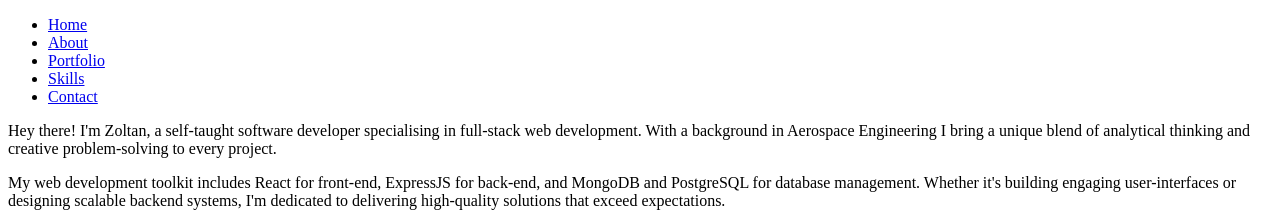
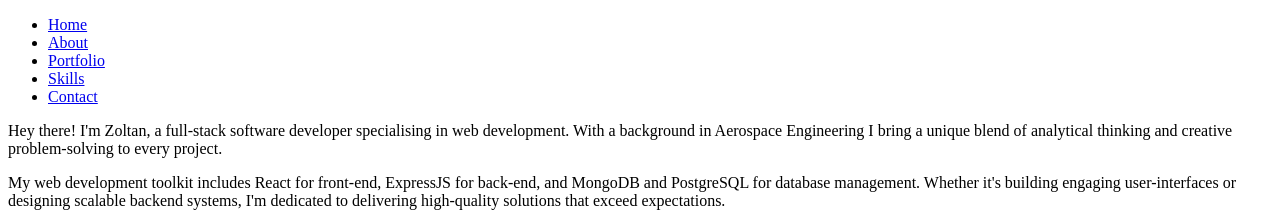
Before and after one commit to zoltan-antal/portfolio-website, a React (Vite) app: page / in a window 1280 px wide. Shown: the top 212 px of the page. Built offline with nearby package versions, Linux system fonts and the light colour scheme.

Commit message:
Amend introduction on Home page

```diff
--- a/src/Home.jsx
+++ b/src/Home.jsx
@@ -4,10 +4,10 @@ const Home = () => {
   return (
     <>
       <p>
-        Hey there! I&apos;m Zoltan, a self-taught software developer
-        specialising in full-stack web development. With a background in
-        Aerospace Engineering I bring a unique blend of analytical thinking and
-        creative problem-solving to every project.
+        Hey there! I&apos;m Zoltan, a full-stack software developer specialising
+        in web development. With a background in Aerospace Engineering I bring a
+        unique blend of analytical thinking and creative problem-solving to
+        every project.
       </p>
       <p>
         My web development toolkit includes React for front-end, ExpressJS for
```
